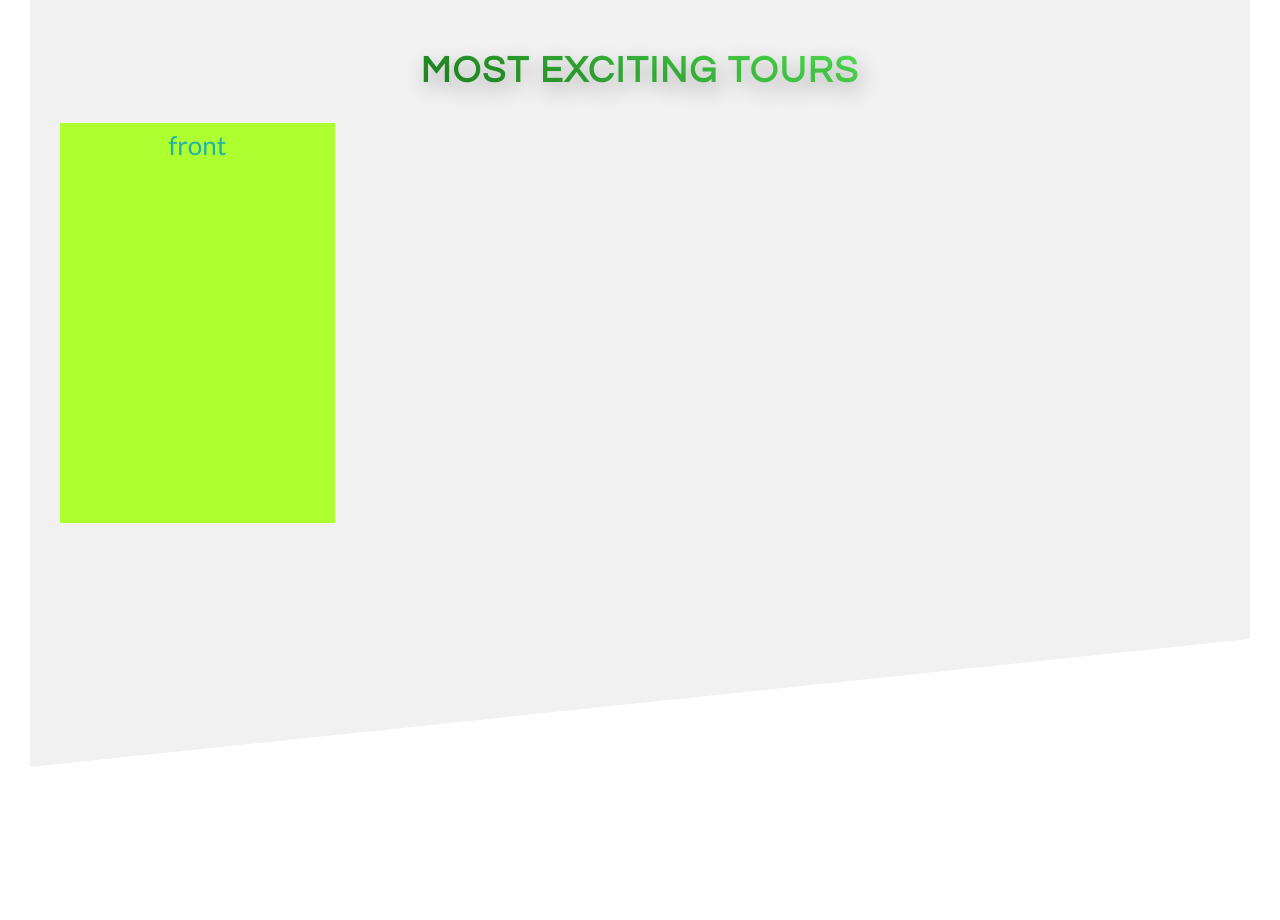
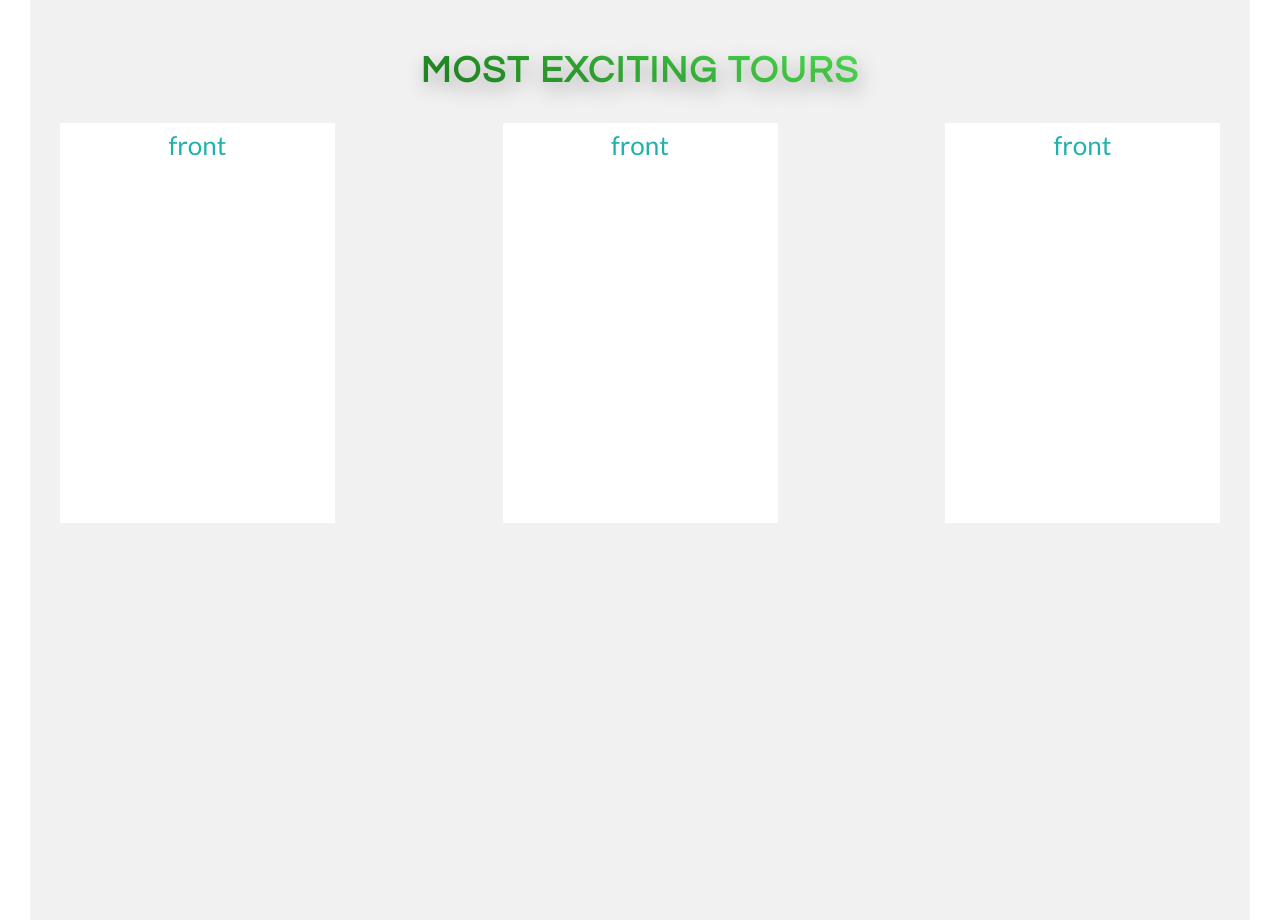
Before and after one commit to anuragmy/css-sass, a website: page index.html in a window 1280 px wide. Shown: the part 2160-3080 px from the top of the page. Before the commit the page ends 2993 px from the top, so only its background shows below. Drawn offline with Linux system fonts and the light colour scheme.

Commit message:
background color of card set

```diff
--- a/index.html
+++ b/index.html
@@ -81,29 +81,35 @@
                 <div class="section-tours__row">
                     <div class="col-1-3">
                         <div class="card">
-                            <div class="card__side card__side--front">
+                            <div class="card__side card__side--front ">
                                 front
                             </div>
-                            <div class="card__side card__side--back">
-                                back
+                            <div class="card__side card__side--back card__side--back-1">
+                                back 1
                             </div>
                         </div>
                     </div>
 
-                    <!-- <div class="col-3-3">
+                    <div class="col-3-3">
                             <div class="card">
                                 <div class="card__side card__side--front">
                                     front
                                 </div>
+                                <div class="card__side card__side--back card__side--back-2">
+                                        back
+                                    </div>
                             </div>
                         </div>
                     <div class="col-2-3" style="margin:0 auto">
                         <div class="card">
-                            <div class="card__side card__side--back">
-                                2
+                            <div class="card__side card__side--front">
+                                front
                             </div>
+                            <div class="card__side card__side--back card__side--back-3">
+                                    2
+                                </div>
                         </div>
-                    </div>-->
+                    </div>
                 </div>
             </div>
         </section>
--- a/sass/abstract/_variables.scss
+++ b/sass/abstract/_variables.scss
@@ -6,3 +6,11 @@ $default-font-size: 1.6rem;
 $grid-width:116rem;
 $gutter-vertical: 8rem;
 $gutter-horizontal: 6rem;
+
+//colors
+$color-card-1-1 : #ffb900;
+$color-card-1-2 : #ff7730;
+$color-card-2-1 : #7ed56f;
+$color-card-2-2 : #28b485;
+$color-card-3-1 : #2998ff;
+$color-card-3-2 : #5643fa;
--- a/sass/components/_card.scss
+++ b/sass/components/_card.scss
@@ -1,9 +1,11 @@
 .card {
     perspective: 150rem;
     -moz-perspective: 150rem;
+    height:40rem;
+
     &__side {
 
-        transition: all 1s;
+        transition: all 1s ease;
         height:40rem;
         position: absolute;
         top:0;
@@ -12,12 +14,20 @@
         width:100%;
 
         &--front {
-            background-color: greenyellow;
+            background-color: white;
         }
 
         &--back {
-            background-color: pink;
             transform: rotateY(180deg);
+            &-1 {
+                background: linear-gradient(to bottom right,$color-card-1-1,$color-card-1-2 );
+            }
+            &-2 {
+                background: linear-gradient(to bottom right,$color-card-3-1,$color-card-3-2 );
+            }
+            &-3 {
+                background: linear-gradient(to bottom right,$color-card-2-1,$color-card-2-2 );
+            }
         }
     }
 
```
Also changed, not shown: css/index.css.
